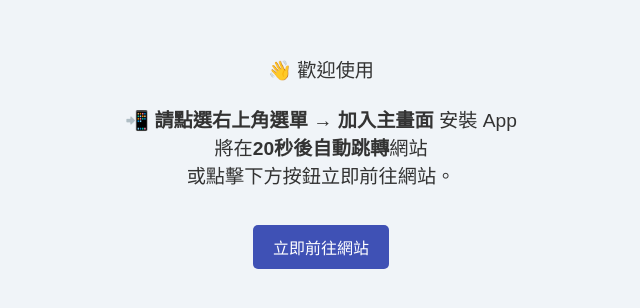
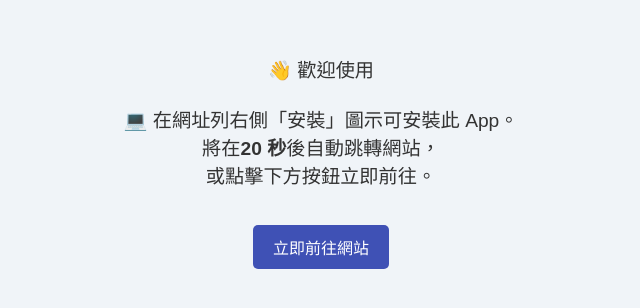
Before and after one commit to WANG-WEI-HAO/fycd.tc.shop.IC, a plain HTML site: page index.html in a window 1280 px wide. Shown: the part 238-546 px from the top of the page, without its empty margins (319-959 px from the left). Drawn offline with Linux system fonts and the light colour scheme.

Commit message:
Add files via upload
Signed-off-by: 王煒豪 <67509874+WANG-WEI-HAO@users.noreply.github.com>

```diff
--- a/index.html
+++ b/index.html
@@ -3,108 +3,117 @@
 <head>
   <meta charset="UTF-8" />
   <title>崇元福利社智慧核系統</title>
+  <meta name="viewport"
+      content="width=device-width,initial-scale=1,maximum-scale=1,user-scalable=no,minimal-ui">
+<!-- iOS：啟用全螢幕 -->
+<meta name="apple-mobile-web-app-capable" content="yes">
+<meta name="apple-mobile-web-app-status-bar-style" content="black-translucent">
+
+  <!--─ SEO / PWA 基本設定 ─-->
   <meta name="description" content="本崇元福利社智慧核系統已導入 Progressive Web App，可安裝至桌面使用。">
   <meta name="viewport" content="width=device-width, initial-scale=1.0" />
   <link rel="manifest" href="manifest.json" />
   <meta name="theme-color" content="#3f51b5" />
   <link rel="icon" href="icons/icon-192.png" />
-  <!-- Open Graph / Social Media -->
-  <meta property="og:title" content="崇元福利社智慧核系統">
+
+  <!--─ Open Graph (LINE / FB / Discord 預覽) ─-->
+  <meta property="og:title"       content="崇元福利社智慧核系統">
   <meta property="og:description" content="開啟本系統，啟用智慧功能">
-  <meta property="og:image" content="https://wang-wei-hao.github.io/fycd.tc.shop.IntelligentCore/icons/icon-512.png">
-  <meta property="og:url" content="https://wang-wei-hao.github.io/fycd.tc.shop.IntelligentCore/">
+  <meta property="og:image"       content="https://wang-wei-hao.github.io/fycd.tc.shop.IntelligentCore/icons/icon-512.png">
+  <meta property="og:url"         content="https://wang-wei-hao.github.io/fycd.tc.shop.IntelligentCore/">
+
+  <!--─ 簡易樣式 ─-->
   <style>
-    body {
-      font-family: sans-serif;
-      text-align: center;
-      margin: 0;
-      padding: 2em;
-      background: #f0f4f8;
-      display: flex; /* Use flexbox for centering */
-      flex-direction: column;
-      justify-content: center;
-      align-items: center;
-      min-height: 100vh; /* Ensure it takes full viewport height */
-      box-sizing: border-box; /* Include padding in height */
+    body{
+      font-family:sans-serif;text-align:center;margin:0;padding:2em;
+      background:#f0f4f8;display:flex;flex-direction:column;
+      justify-content:center;align-items:center;min-height:100vh;box-sizing:border-box;
     }
-    #message {
-      font-size: 1.2em;
-      color: #333;
-      margin-bottom: 1em; /* Add some space below message */
+    #message{font-size:1.2em;color:#333;margin-bottom:1em;}
+    .spinner{width:48px;height:48px;margin:2em auto;border:6px solid #ccc;
+      border-top:6px solid #3f51b5;border-radius:50%;animation:spin 1s linear infinite;}
+    @keyframes spin{to{transform:rotate(360deg);}}
+    .action-button{
+      background:#3f51b5;color:#fff;padding:10px 20px;border:none;border-radius:5px;
+      font-size:1em;cursor:pointer;margin-top:1em;
     }
-    .spinner {
-      margin: 2em auto;
-      width: 48px;
-      height: 48px;
-      border: 6px solid #ccc;
-      border-top: 6px solid #3f51b5;
-      border-radius: 50%;
-      animation: spin 1s linear infinite;
-    }
-    @keyframes spin {
-      to { transform: rotate(360deg); }
-    }
-    .action-button {
-      background-color: #3f51b5;
-      color: white;
-      padding: 10px 20px;
-      border: none;
-      border-radius: 5px;
-      cursor: pointer;
-      font-size: 1em;
-      margin-top: 1em; /* Space above the button */
-      text-decoration: none; /* For anchor tag if used */
-      display: inline-block; /* For anchor tag if used */
-    }
-    .action-button:hover {
-      background-color: #303f9f;
-    }
+    .action-button:hover{background:#303f9f;}
   </style>
+
   <script>
-    const SITE_URL = "https://sites.google.com/view/fycd-tc-shop-pos/%E5%B4%87%E5%85%83%E7%A6%8F%E5%88%A9%E7%A4%BE%E6%99%BA%E6%85%A7%E6%A0%B8%E7%B3%BB%E7%B5%B1"; // 替換為你的 Google Site 網址
+    /*－－－－－－ 使用者要前往的 Google Site －－－－－－*/
+    const SITE_URL = "https://sites.google.com/view/fycd-tc-shop-pos/%E5%B4%87%E5%85%83%E7%A6%8F%E5%88%A9%E7%A4%BE%E6%99%BA%E6%85%A7%E6%A0%B8%E7%B3%BB%E7%B5%B1";
 
-    function isPWA() {
-      return window.matchMedia('(display-mode: fullscreen)').matches ||
-             window.matchMedia('(display-mode: standalone)').matches ||
-             window.navigator.standalone === true;
+    /*================== ① 跨瀏覽器 / 裝置偵測 ==================*/
+    function detectClient(){
+      const ua = navigator.userAgent;
+      const uaData = navigator.userAgentData || {};
+      const mobile = uaData.mobile ?? /Mobile|iPhone|Android/i.test(ua);
+
+      const isIOS      = /iPhone|iPad|iPod/i.test(ua) || (ua.includes('Mac') && 'ontouchend' in document);
+      const isAndroid  = /Android/i.test(ua);
+      const isDesktop  = !mobile && !isIOS && !isAndroid;
+
+      const isChrome   = /Chrome\/\d+/i.test(ua) && !/Edg\//.test(ua);
+      const isEdge     = /Edg\/\d+/i.test(ua);
+      const isFirefox  = /Firefox\/\d+/i.test(ua);
+      const isSafari   = /Safari\/\d+/i.test(ua) && !isChrome && !isEdge;
+
+      return {
+        isIOS, isAndroid, isDesktop,
+        isChrome, isEdge, isFirefox, isSafari,
+        inPWA: window.matchMedia('(display-mode: standalone)').matches ||
+               window.matchMedia('(display-mode: fullscreen)').matches ||
+               navigator.standalone === true
+      };
     }
 
-    window.addEventListener('load', () => {
-      const msg = document.getElementById('message');
-      const spinner = document.querySelector('.spinner');
-      const body = document.body; // Get body to append button
+    /*================== ② 載入後邏輯 ==================*/
+    window.addEventListener('load',()=>{
+      const client   = detectClient();
+      const msg      = document.getElementById('message');
+      const spinner  = document.querySelector('.spinner');
+      const body     = document.body;
 
-      if (!isPWA()) {
-        msg.innerHTML = `
-          👋 歡迎使用<br><br>
-          📲 <strong>請點選右上角選單 → 加入主畫面</strong> 安裝 App<br>
-          將在<strong>20秒後自動跳轉</strong>網站<br>
-          或點擊下方按鈕立即前往網站。
-        `;
-        spinner.style.display = 'none'; // Hide spinner for non-PWA
+      /*── 已安裝（PWA）→ 立即跳轉 ──*/
+      if(client.inPWA){
+        msg.textContent='App 正在啟動…';
+        window.location.href = SITE_URL;
+        return;
+      }
 
-        const goToSiteButton = document.createElement('button');
-        goToSiteButton.className = 'action-button';
-        goToSiteButton.textContent = '立即前往網站';
-        goToSiteButton.onclick = () => {
-          window.location.href = SITE_URL;
-        };
-        body.appendChild(goToSiteButton);
+      /*── 未安裝：顯示各瀏覽器提示 ──*/
+      let hint='📲 建議安裝至桌面，享受全螢幕體驗。';
+      if(client.isIOS && client.isSafari){
+        hint='📲 在 Safari 底部「分享」→『加入主畫面』安裝。';
+      }else if(client.isAndroid && (client.isChrome||client.isEdge)){
+        hint='📲 點網址列右側「安裝圖示」或選單「加入主畫面」。';
+      }else if(client.isDesktop && (client.isChrome||client.isEdge)){
+        hint='💻 在網址列右側「安裝」圖示可安裝此 App。';
+      }else if(client.isFirefox){
+        hint='🦊 Firefox 可用「⋮ 選單→安裝」或手動加入書籤。';
+      }
 
-        // Optional: Keep a shorter timeout as a fallback
-        setTimeout(() => {
-          if (!document.hidden) { // Only redirect if tab is active
-            window.location.href = SITE_URL;
-          }
-        }, 20000); // Reduced to 20 seconds
-      } else {
-        msg.textContent = "App 正在啟動…";
-        window.location.href = SITE_URL;
-      }
+      msg.innerHTML = `
+        👋 歡迎使用<br><br>${hint}<br>
+        將在<strong>20 秒</strong>後自動跳轉網站，<br>
+        或點擊下方按鈕立即前往。
+      `;
+      spinner.style.display='none';
+
+      /*──「立即前往」按鈕──*/
+      const goBtn=document.createElement('button');
+      goBtn.className='action-button';
+      goBtn.textContent='立即前往網站';
+      goBtn.onclick=()=>window.location.href=SITE_URL;
+      body.appendChild(goBtn);
+
+      /*── 20 秒自動跳轉（仍在前景才執行）──*/
+      setTimeout(()=>{ if(!document.hidden) window.location.href=SITE_URL; },20000);
     });
 
-    // Service Worker 註冊
-    if ('serviceWorker' in navigator) {
+    /*================== ③ Service Worker 註冊 ==================*/
+    if('serviceWorker' in navigator){
       navigator.serviceWorker.register('service-worker.js');
     }
   </script>
```
Also changed, not shown: manifest.json.
